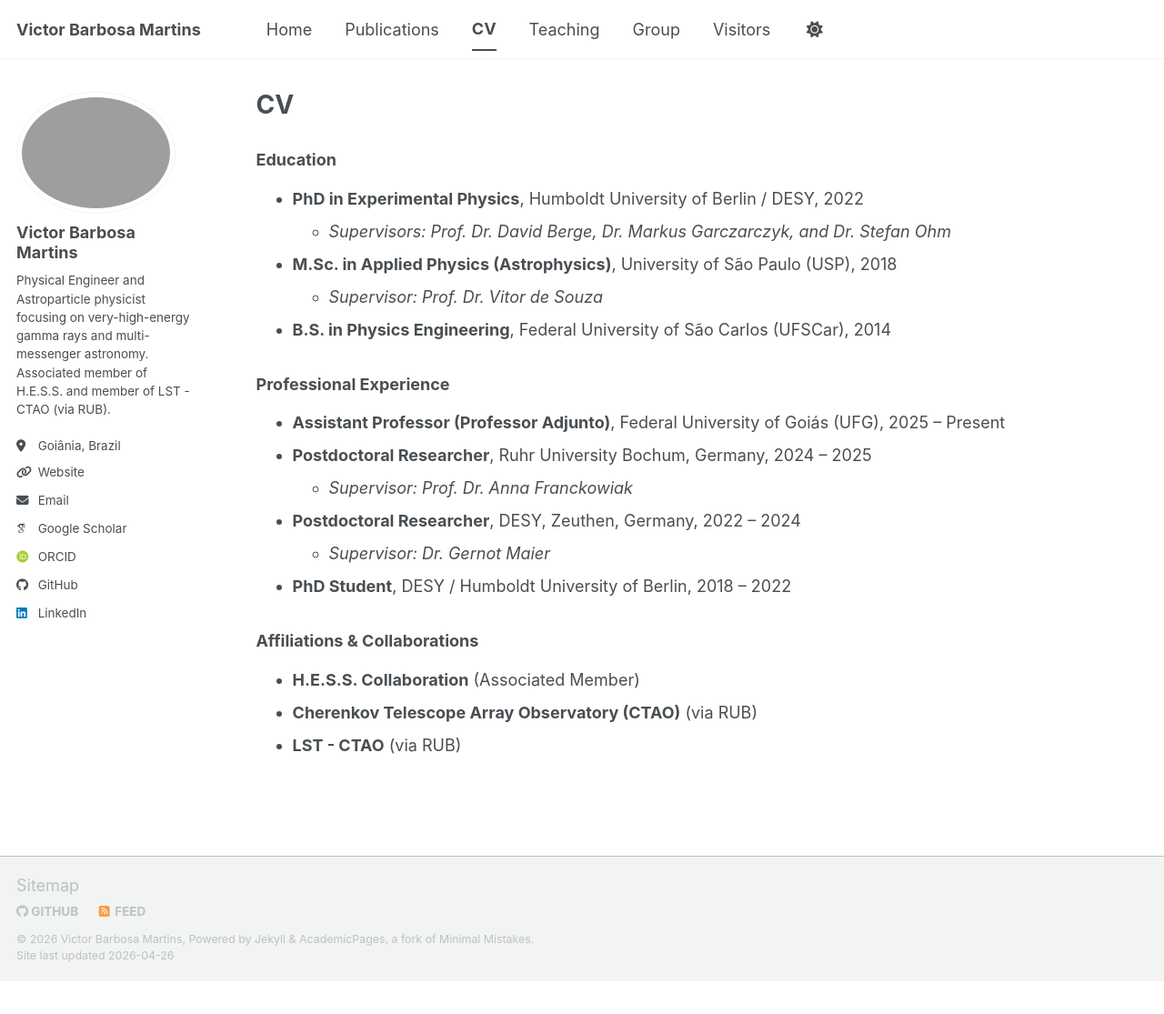
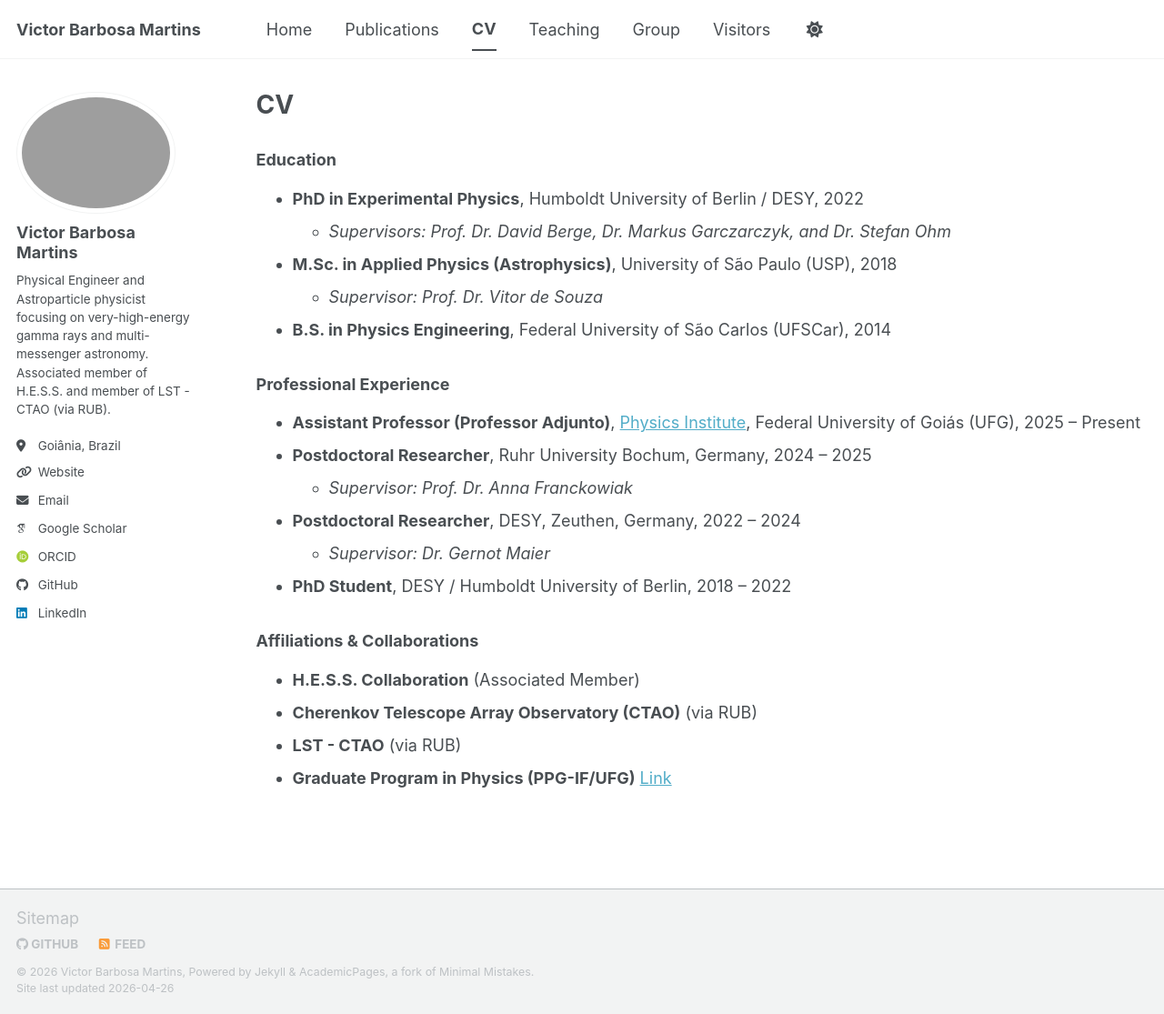
Before and after one commit to VictorBarbosaMartins/victorbarbosamartins.github.io, a Jekyll site: the page built from _pages/cv.md, in a window 1280 px wide and 1115 px high. Shown: the whole window at 91% size. Built offline with Jekyll 4.4.1, drawn with Linux system fonts in a browser that asks for light colours; some web fonts are replaced; a script bundle is joined from its source files by our own code; library files that are not in the unit come from our copies.

Commit message:
Add UFG Physics Institute and PPG links to homepage and CV

```diff
--- a/_pages/cv.md
+++ b/_pages/cv.md
@@ -13,7 +13,7 @@ author_profile: true
 * **B.S. in Physics Engineering**, Federal University of São Carlos (UFSCar), 2014
 
 ### Professional Experience
-* **Assistant Professor (Professor Adjunto)**, Federal University of Goiás (UFG), 2025 – Present
+* **Assistant Professor (Professor Adjunto)**, [Physics Institute](https://if.ufg.br/), Federal University of Goiás (UFG), 2025 – Present
 * **Postdoctoral Researcher**, Ruhr University Bochum, Germany, 2024 – 2025
   * *Supervisor: Prof. Dr. Anna Franckowiak*
 * **Postdoctoral Researcher**, DESY, Zeuthen, Germany, 2022 – 2024
@@ -24,3 +24,4 @@ author_profile: true
 * **H.E.S.S. Collaboration** (Associated Member)
 * **Cherenkov Telescope Array Observatory (CTAO)** (via RUB)
 * **LST - CTAO** (via RUB)
+* **Graduate Program in Physics (PPG-IF/UFG)** [Link](https://posgraduacao.if.ufg.br/)
```
Also changed, not shown: _pages/about.md (+1 -1 lines).
